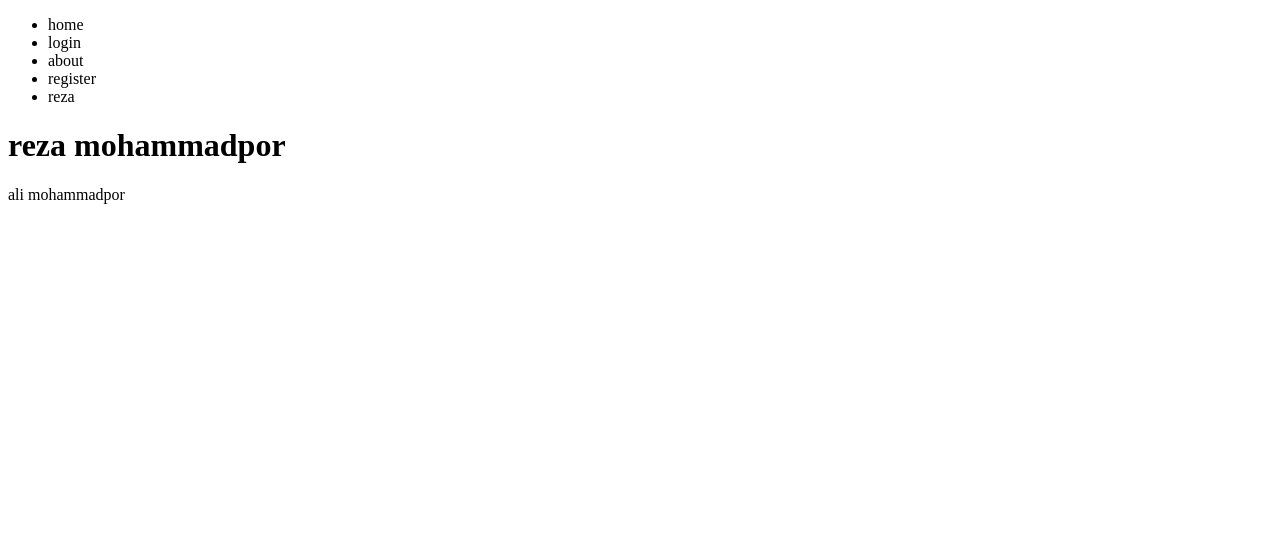
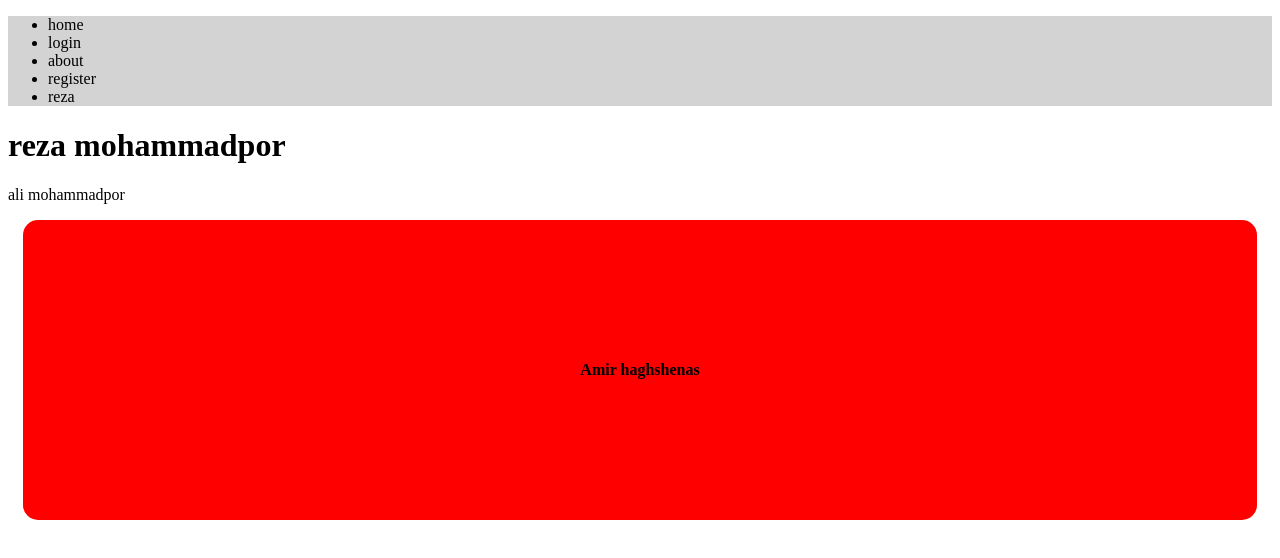
Before and after one commit to alih22/gitgithub-1, a plain HTML site: page index.html in a window 1280 px wide. Drawn offline with Linux system fonts and the light colour scheme.

Commit message:
added div

```diff
--- a/index.html
+++ b/index.html
@@ -4,6 +4,7 @@
     <meta charset="UTF-8">
     <meta name="viewport" content="width=device-width, initial-scale=1.0">
     <title>Document</title>
+    <link rel="stylesheet" href="style.css">
 </head>
 <body>
     <nav>
@@ -19,5 +20,6 @@
         <h1>reza mohammadpor</h1>
     </header>
     <p>ali mohammadpor</p>
+    <div class="content">Amir haghshenas</div>
 </body>
 </html>
--- a/style.css
+++ b/style.css
@@ -5,3 +5,14 @@ div {
 ul {
     background-color: lightgray;
 }
+
+.content{
+    height: 300px;
+    background: red;
+    margin: 15px;
+    border-radius: 15px;
+    display: flex;
+    justify-content: center;
+    align-items: center;
+    font-weight: 700;
+}
```
